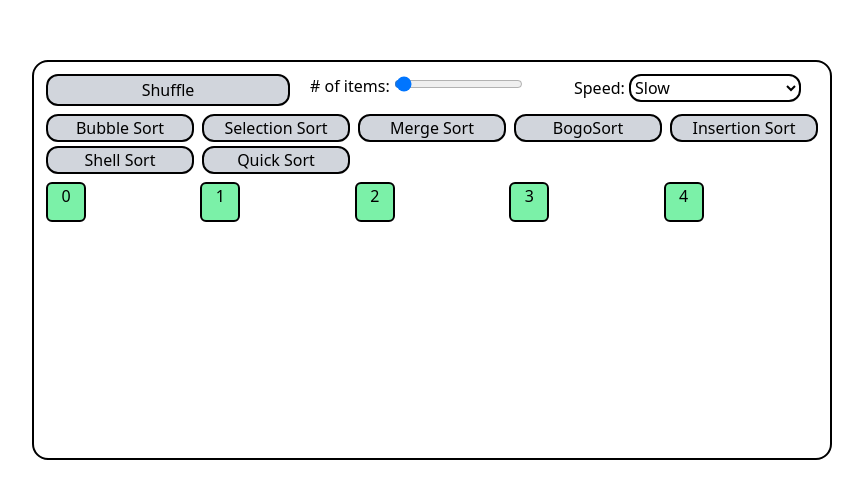
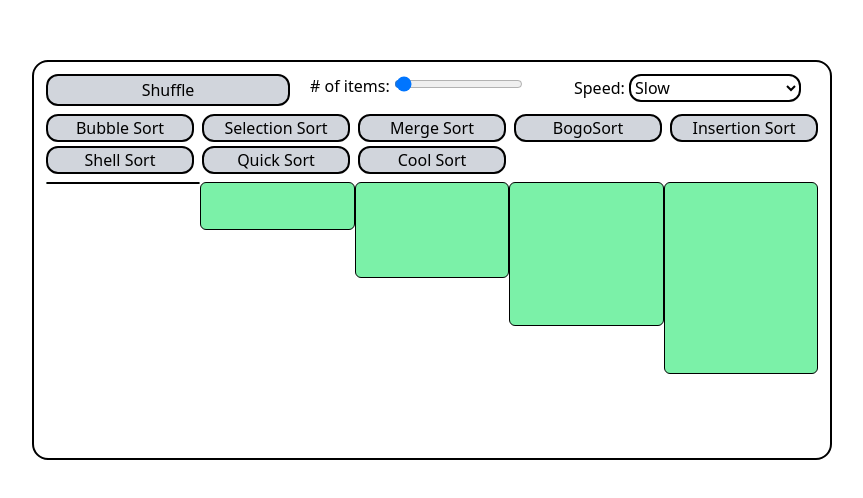
Before and after one commit to CaseyMasonek/sorting-algs, a SvelteKit app: page / in a window 1280 px wide. Shown: the part 140-638 px from the top of the page, without its empty margins (208-1071 px from the left). Built offline with nearby package versions, Linux system fonts and the light colour scheme.

Commit message:
Create my own sorting algorithm!

```diff
--- a/src/routes/+page.svelte
+++ b/src/routes/+page.svelte
@@ -6,7 +6,7 @@
 	let size = $state(5);
 	let items = $state(genList(5));
 	let delay = $state(1000);
-	let mode = $state<'large' | 'small'>('large');
+	let mode = $state<'large' | 'small'>('small');
 	let info = $state('');
 
 	type Item = { value: number; selected: boolean; special: boolean };
@@ -27,7 +27,7 @@
 		items = genList(size);
 
 		if (size >= 19) mode = 'small';
-		else mode = 'large';
+		else mode = 'small';
 	}
 
 	$effect(() => {
@@ -540,6 +540,66 @@
 
 		info = ""
 	}
+
+	async function coolSort() {
+		let arrs : Item[][] = []
+
+		for (const item of items) {
+			let added = false
+
+			for (const arr of arrs) {
+				if (item.value < arr.at(-1)!.value) {
+					const idx = arrs.indexOf(arr)
+					arrs[idx].push(item)
+					added = true
+					break
+				}
+			}
+
+			if (!added) {
+				arrs.push([item])
+			}
+		}
+
+		let idx = 0
+		while (idx < items.length) {
+			console.log(arrs)
+
+			const pool = arrs.flatMap(arr => arr.at(-1)).filter(i => i != undefined)
+
+			let min = pool[0]
+			min.special = true
+
+			for (const item of pool.slice(1)) {
+				console.log(item)
+				item.selected = true
+				await sleep(delay)
+				item.selected = false
+
+				if (item.value < min.value) {
+					min.special = false
+					min = item
+					min.special = true
+				}
+			}
+
+			min.special = false
+
+			await sleep(delay)
+
+			const minArrIdx = arrs.findIndex(arr => arr.find(item => item.value == min.value))
+
+			const minIdx = arrs[minArrIdx].findIndex(item => item.value == min.value)
+			arrs[minArrIdx].splice(minIdx,1)
+
+			items.splice(items.indexOf(min),1)
+			items.splice(idx,0,min)
+
+			await sleep(delay)
+
+			idx++
+		}
+	}
 </script>
 
 <div class="flex h-screen w-full flex-row items-center justify-center">
@@ -636,6 +696,15 @@
 				>
 					Quick Sort
 				</button>
+
+				<button
+					class="rounded-xl border-2 bg-gray-300 px-3 hover:bg-gray-200 active:bg-gray-100"
+					onclick={coolSort}
+					onmouseenter={() => (info = `Better selection sort I came up with. Proably been done before. Time complexity: ?? (worst case is O(n^2))`)}
+					onmouseleave={() => (info = '')}
+				>
+					Cool Sort
+				</button>
 			</div>
 		</div>
 
```
